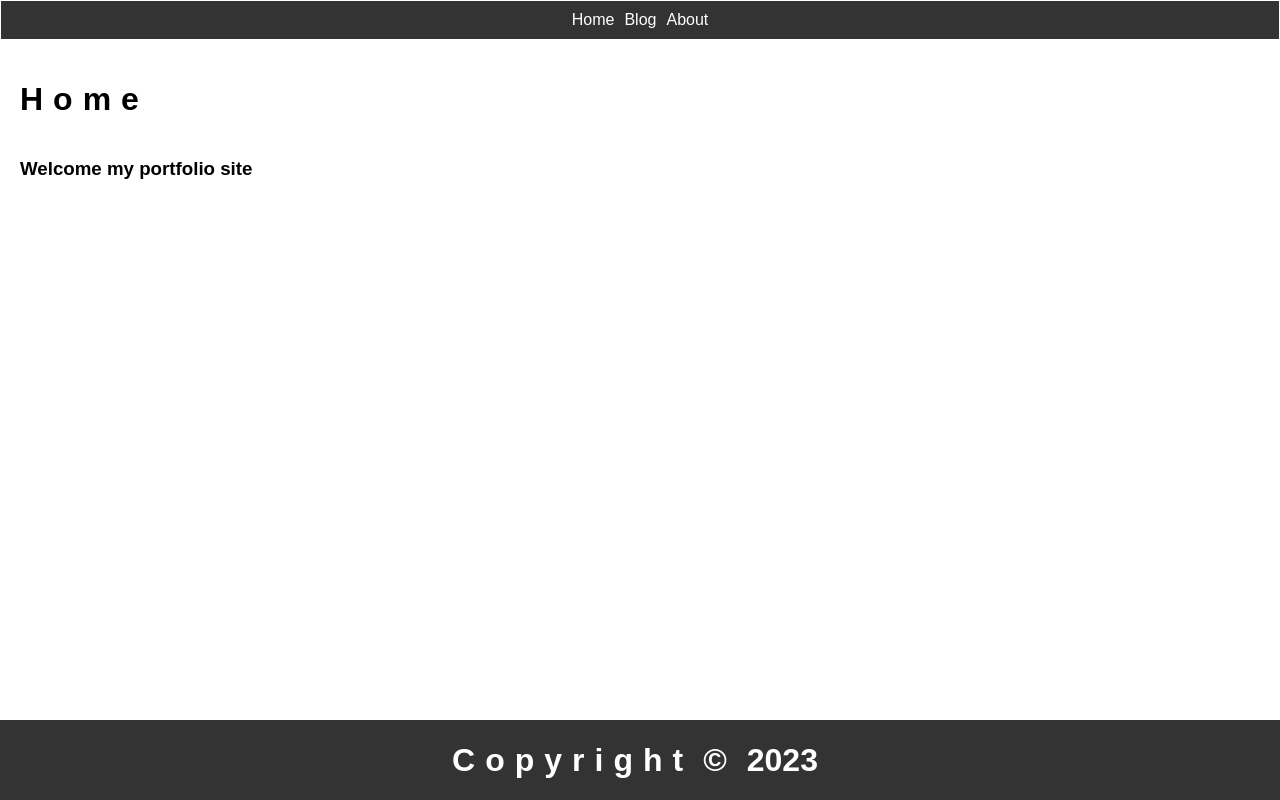
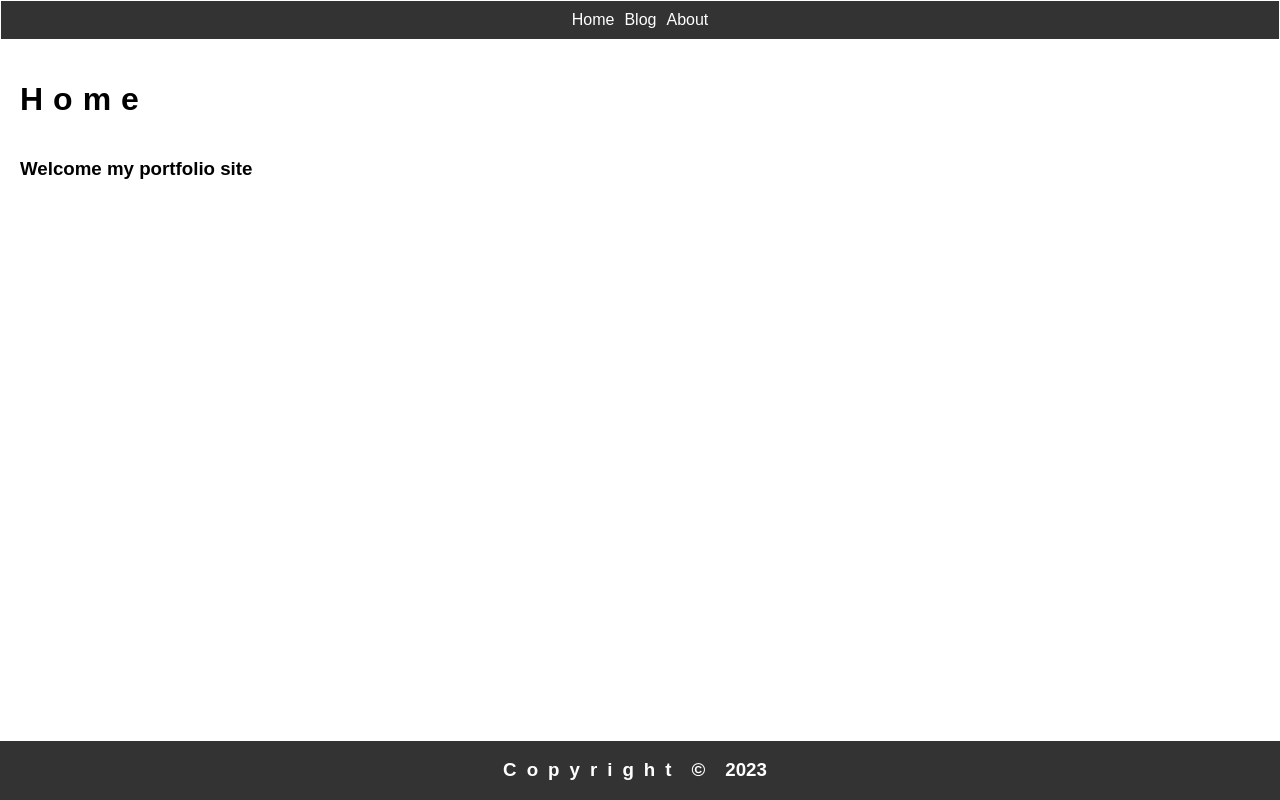
Before and after one commit to DaveBeCoding/new-portfolio, a React (Create React App) app: page / in a window 1280 px wide. Built offline with nearby package versions, Linux system fonts and the light colour scheme.

Commit message:
updating size of text and display in footer

```diff
--- a/src/App.js
+++ b/src/App.js
@@ -41,7 +41,7 @@ function Home() {
       <motion.h1 variants={oVariants} style={{ display: "inline-block", marginRight: "10px" }}>o</motion.h1>
       <motion.h1 variants={mVariants} style={{ display: "inline-block", marginRight: "10px" }}>m</motion.h1>
       <motion.h1 variants={eVariants} style={{ display: "inline-block", marginRight: "10px" }}>e</motion.h1>
-    <h3>Welcome my portfolio site</h3>
+      <h3>Welcome my portfolio site</h3>
     </motion.div>
 
   );
@@ -160,19 +160,20 @@ function Footer() {
       initial="hidden"
       animate="visible"
     >
-      <motion.h1 variants={cVariants} style={{ display: "inline-block", marginRight: "10px" }}>C</motion.h1>
-      <motion.h1 variants={pVariants} style={{ display: "inline-block", marginRight: "10px" }}>o</motion.h1>
-      <motion.h1 variants={rVariants} style={{ display: "inline-block", marginRight: "10px" }}>p</motion.h1>
-      <motion.h1 variants={cVariants} style={{ display: "inline-block", marginRight: "10px" }}>y</motion.h1>
-      <motion.h1 variants={pVariants} style={{ display: "inline-block", marginRight: "10px" }}>r</motion.h1>
-      <motion.h1 variants={rVariants} style={{ display: "inline-block", marginRight: "10px" }}>i</motion.h1>
-      <motion.h1 variants={cVariants} style={{ display: "inline-block", marginRight: "10px" }}>g</motion.h1>
-      <motion.h1 variants={pVariants} style={{ display: "inline-block", marginRight: "10px" }}>h</motion.h1>
-      <motion.h1 variants={rVariants} style={{ display: "inline-block", marginRight: "10px" }}>t</motion.h1>
-      <motion.h1 variants={rVariants} style={{ display: "inline-block", marginRight: "10px" }}>{" "}</motion.h1>
-      <motion.h1 variants={cVariants} style={{ display: "inline-block", marginRight: "10px" }}>©</motion.h1>
-      <motion.h1 variants={rVariants} style={{ display: "inline-block", marginRight: "10px" }}>{" "}</motion.h1>
-      <motion.h1 variants={pVariants} style={{ display: "inline-block", marginRight: "10px" }}>{year}</motion.h1>
+
+      <motion.h3 variants={cVariants} style={{ display: "inline-block", marginRight: "10px" }}>C</motion.h3>
+      <motion.h3 variants={pVariants} style={{ display: "inline-block", marginRight: "10px" }}>o</motion.h3>
+      <motion.h3 variants={rVariants} style={{ display: "inline-block", marginRight: "10px" }}>p</motion.h3>
+      <motion.h3 variants={cVariants} style={{ display: "inline-block", marginRight: "10px" }}>y</motion.h3>
+      <motion.h3 variants={pVariants} style={{ display: "inline-block", marginRight: "10px" }}>r</motion.h3>
+      <motion.h3 variants={rVariants} style={{ display: "inline-block", marginRight: "10px" }}>i</motion.h3>
+      <motion.h3 variants={cVariants} style={{ display: "inline-block", marginRight: "10px" }}>g</motion.h3>
+      <motion.h3 variants={pVariants} style={{ display: "inline-block", marginRight: "10px" }}>h</motion.h3>
+      <motion.h3 variants={rVariants} style={{ display: "inline-block", marginRight: "10px" }}>t</motion.h3>
+      <motion.h3 variants={rVariants} style={{ display: "inline-block", marginRight: "10px" }}>{" "}</motion.h3>
+      <motion.h3 variants={cVariants} style={{ display: "inline-block", marginRight: "10px" }}>©</motion.h3>
+      <motion.h3 variants={rVariants} style={{ display: "inline-block", marginRight: "10px" }}>{" "}</motion.h3>
+      <motion.h3 variants={pVariants} style={{ display: "inline-block", marginRight: "10px" }}>{year}</motion.h3>
     </motion.footer>
   );
 }
@@ -207,7 +208,7 @@ function App() {
           <Route path="*" element={<NotFound />} />
         </Routes>
       </main>
-      <Footer/>
+      <Footer />
     </div>
   );
 }
```
